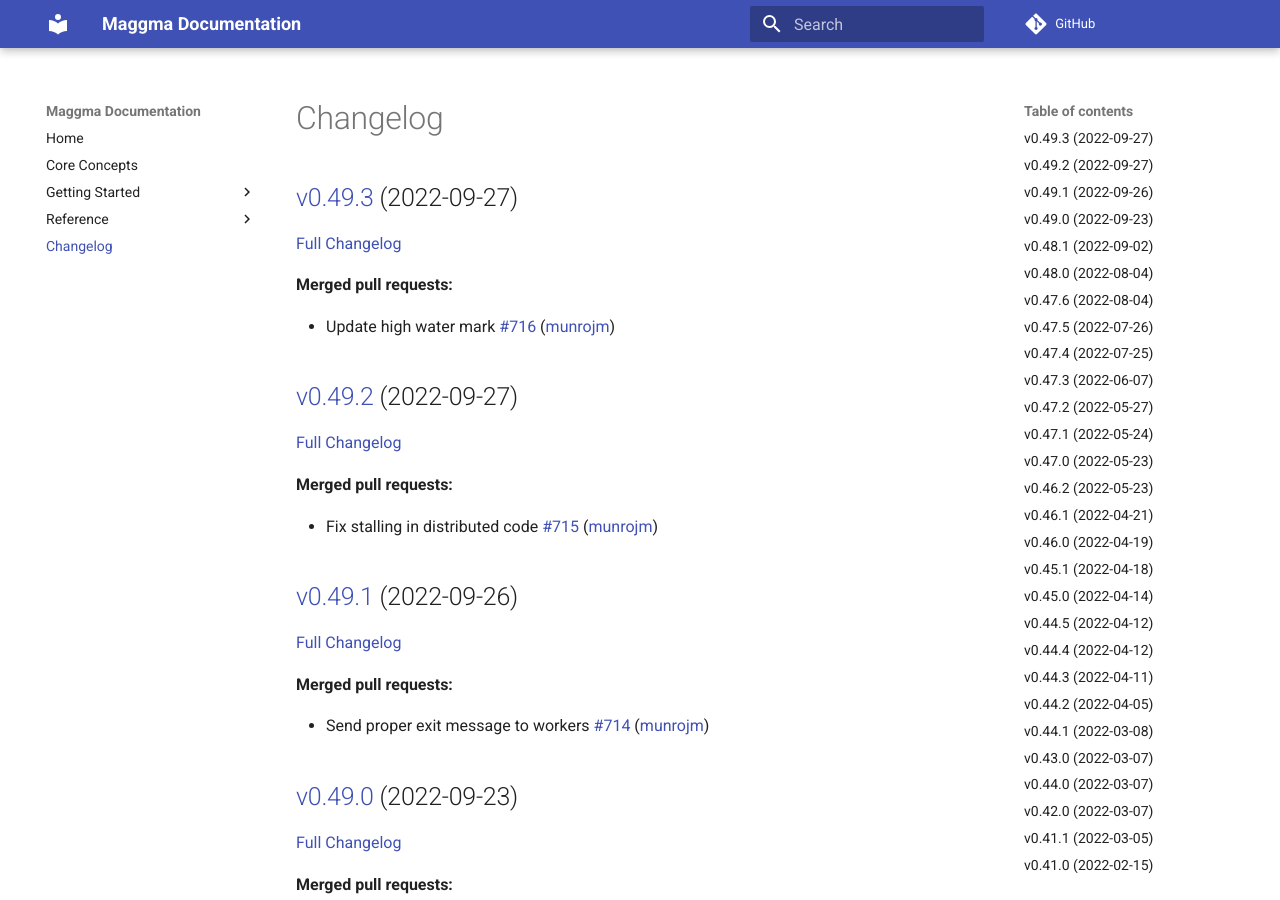
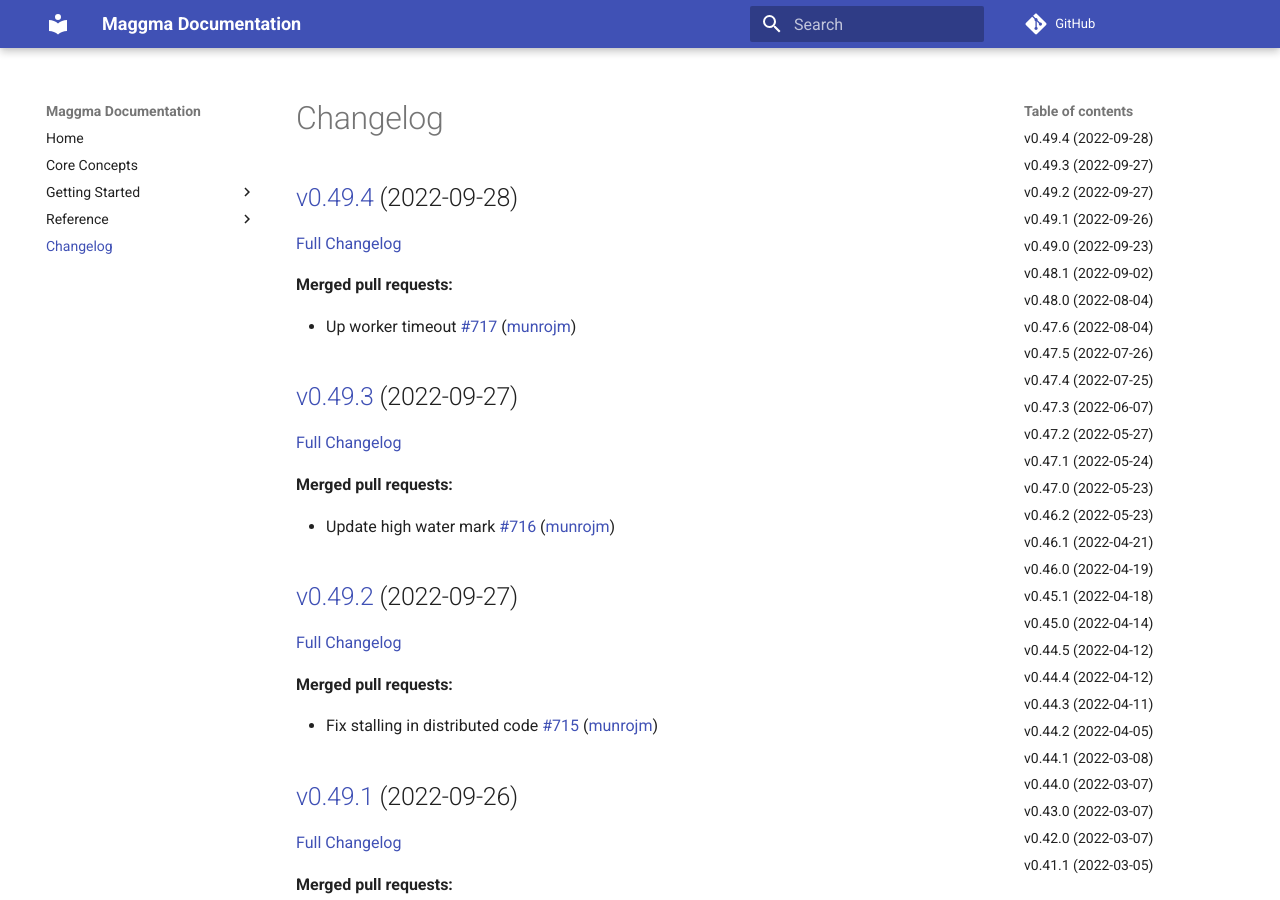
Before and after one commit to materialsproject/maggma, an MkDocs documentation site: the page built from docs/CHANGELOG.md, in a window 1280 px wide and 900 px high. Built offline with MkDocs 1.6.1 and Material for MkDocs 9.7.7, drawn with Linux system fonts in a browser that asks for light colours; comment, search, counter and statistics services are not loaded; some of the changed text lies outside the part shown.

Commit message:
Updated CHANGELOG.md

```diff
--- a/docs/CHANGELOG.md
+++ b/docs/CHANGELOG.md
@@ -1,4 +1,12 @@
 # Changelog
+
+## [v0.49.4](https://github.com/materialsproject/maggma/tree/v0.49.4) (2022-09-28)
+
+[Full Changelog](https://github.com/materialsproject/maggma/compare/v0.49.3...v0.49.4)
+
+**Merged pull requests:**
+
+- Up worker timeout [\#717](https://github.com/materialsproject/maggma/pull/717) ([munrojm](https://github.com/munrojm))
 
 ## [v0.49.3](https://github.com/materialsproject/maggma/tree/v0.49.3) (2022-09-27)
 
@@ -178,19 +186,19 @@
 
 ## [v0.44.1](https://github.com/materialsproject/maggma/tree/v0.44.1) (2022-03-08)
 
-[Full Changelog](https://github.com/materialsproject/maggma/compare/v0.43.0...v0.44.1)
+[Full Changelog](https://github.com/materialsproject/maggma/compare/v0.44.0...v0.44.1)
 
 **Merged pull requests:**
 
 - added localhost test for MongoURIStore [\#595](https://github.com/materialsproject/maggma/pull/595) ([jmmshn](https://github.com/jmmshn))
 
+## [v0.44.0](https://github.com/materialsproject/maggma/tree/v0.44.0) (2022-03-07)
+
+[Full Changelog](https://github.com/materialsproject/maggma/compare/v0.43.0...v0.44.0)
+
 ## [v0.43.0](https://github.com/materialsproject/maggma/tree/v0.43.0) (2022-03-07)
 
-[Full Changelog](https://github.com/materialsproject/maggma/compare/v0.44.0...v0.43.0)
-
-## [v0.44.0](https://github.com/materialsproject/maggma/tree/v0.44.0) (2022-03-07)
-
-[Full Changelog](https://github.com/materialsproject/maggma/compare/v0.42.0...v0.44.0)
+[Full Changelog](https://github.com/materialsproject/maggma/compare/v0.42.0...v0.43.0)
 
 ## [v0.42.0](https://github.com/materialsproject/maggma/tree/v0.42.0) (2022-03-07)
 
```
